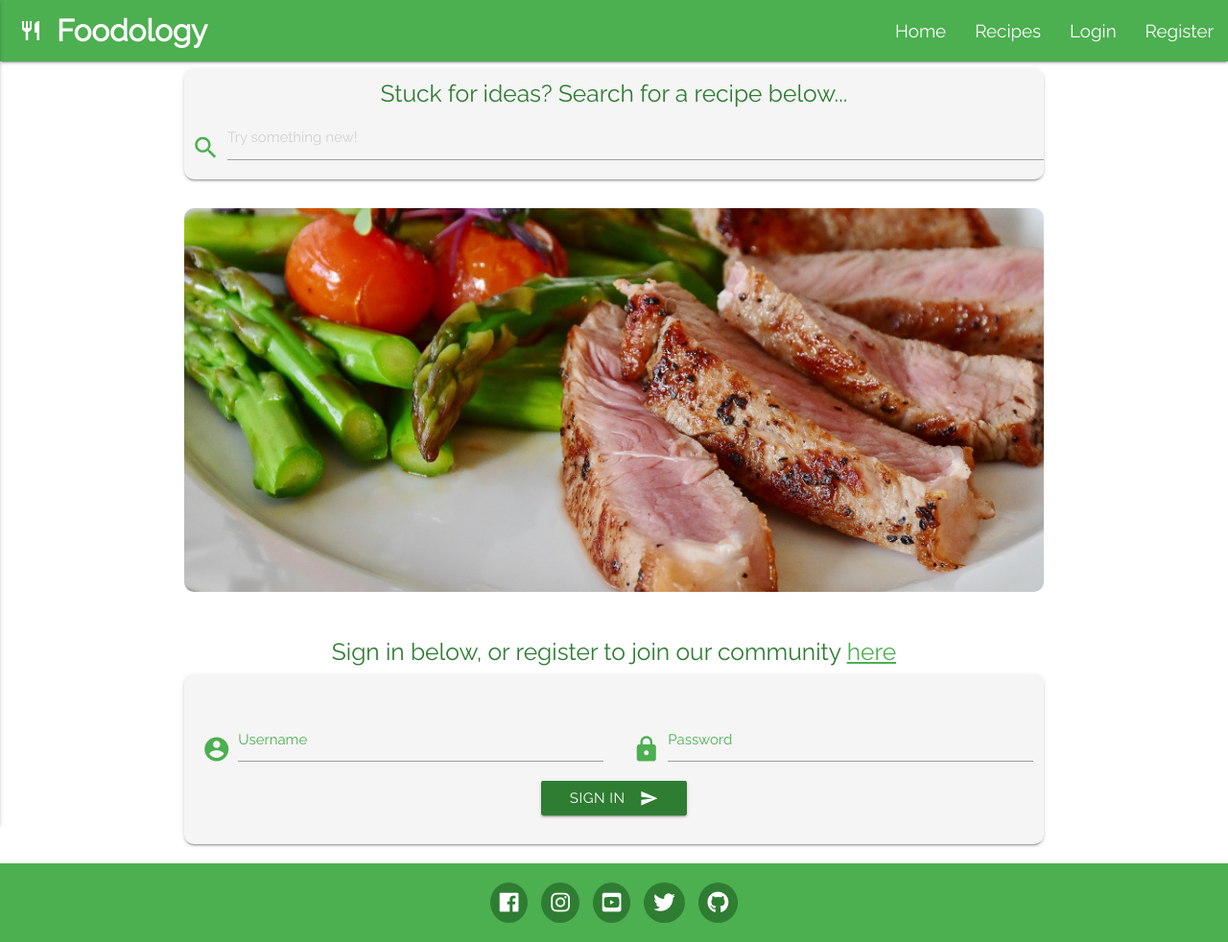
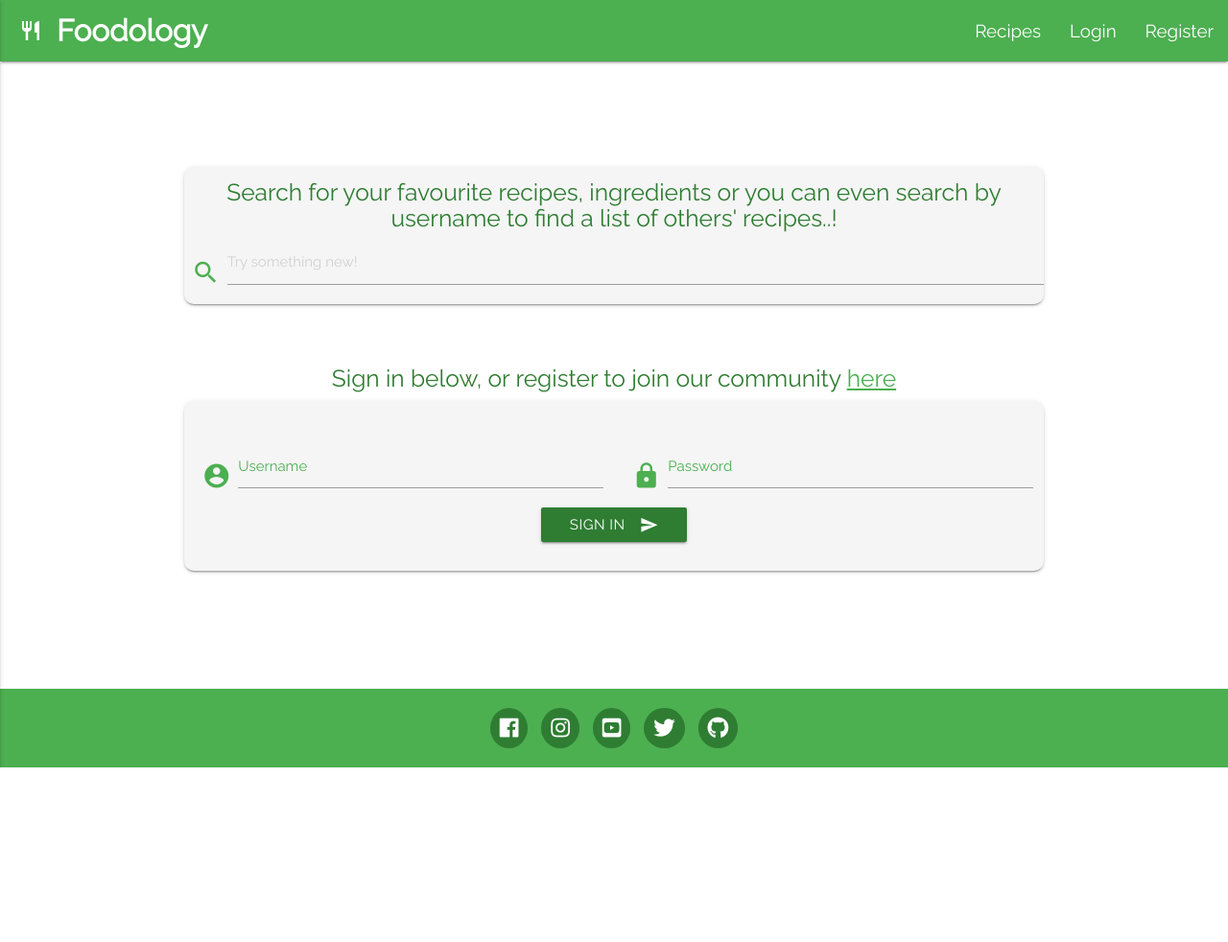
Before and after one commit to lewisclark4/CI-MilestoneProjectThree, a Flask app: page / in a window 1280 px wide. Shown: the whole page at 96% size. After the commit the page ends 800 px from the top, so only its background shows below. Run offline with Flask 2, Linux system fonts and the light colour scheme; a database or web service that is not in the repository returns one stand-in record (values such as "Sample title"); some libraries are stand-ins or nearby versions.

Commit message:
replaced index.html with recipes.html to improve user experience on the site

```diff
--- a/app.py
+++ b/app.py
@@ -25,7 +25,8 @@ allergens = mongo.db.allergens
 @app.route('/')
 @app.route('/home')
 def index():
-    return render_template("index.html")
+    return render_template("index.html",
+                            recipes=recipe.find())
 
 @app.route('/register', methods=['GET', 'POST'])
 def register():
@@ -39,7 +40,8 @@ def register():
                               'password': hashpass})
                 session['username'] = request.form['username'].lower()
                 flash('Account Created. You are now logged in' , 'success')
-                return render_template('index.html')
+                return render_template('index.html',
+                                        recipes=recipe.find())
             else:
                 flash('Passwords do not match, please try again.', 'error')
         else:
@@ -56,7 +58,8 @@ def login():
                 user_exists['password']) == user_exists['password']:
                 session["username"] = request.form["username"].lower()
                 flash('Login successful', 'success')
-                return render_template("index.html")
+                return render_template("index.html",
+                                        recipes=recipe.find())
             else:
                 flash('Invalid username/password combination',  'error')
         else:
@@ -71,11 +74,6 @@ def logout():
     session.clear()
     flash('Log out successful. We hope you found something tasty.', 'success')
     return render_template("login.html")
-
-@app.route('/recipes')
-def recipes():
-    return render_template("recipes.html",
-                            recipes=recipe.find())
 
 @app.route('/my_recipes')
 def my_recipes():
@@ -165,7 +163,7 @@ def delete_recipe(recipe_id):
 def search():
     search_results = recipe.find({'$text': {'$search': request.form['search']}})
     count =  recipe.count_documents({'$text': {'$search': request.form['search']}})
-    return render_template('recipes.html',
+    return render_template('index.html',
                             recipes=search_results,
                             count=count,
                             search=True)
--- a/templates/base.html
+++ b/templates/base.html
@@ -23,28 +23,24 @@
           </a>
           {% if 'username' not in session %}
           <ul id="nav-mobile" class="right hide-on-med-and-down">
-            <li><a href="{{url_for('index')}}" class="nav-item">Home</a></li>
-            <li><a href="{{url_for('recipes')}}" class="nav-item">Recipes</a></li>
+            <li><a href="{{url_for('index')}}" class="nav-item">Recipes</a></li>
             <li><a href="{{url_for('login')}}" class="nav-item">Login</a></li>
             <li><a href="{{url_for('register')}}" class="nav-item">Register</a></li>
           </ul>
           <ul id="mobile-demo" class="side-nav">
-            <li><a href="{{url_for('index')}}" class="nav-item white-text">Home</a></li>
-            <li><a href="{{url_for('recipes')}}" class="nav-item white-text">Recipes</a></li>
+            <li><a href="{{url_for('index')}}" class="nav-item white-text">Recipes</a></li>
             <li><a href="{{url_for('login')}}" class="nav-item white-text">Login</a></li>
             <li><a href="{{url_for('register')}}" class="nav-item white-text">Register</a></li>
           </ul>
           {% else %}
           <ul id="nav-mobile" class="right hide-on-med-and-down">
-            <li><a href="{{url_for('index')}}" class="nav-item">Home</a></li>
-            <li><a href="{{url_for('recipes')}}" class="nav-item">All Recipes</a></li>
+            <li><a href="{{url_for('index')}}" class="nav-item">All Recipes</a></li>
             <li><a href="{{url_for('add_recipe')}}" class="nav-item">Add Recipe</a></li>
             <li><a href="{{url_for('my_recipes')}}" class="nav-item">My Recipes</a></li>
             <li><a href="{{url_for('logout')}}" class="nav-item">Log out</a></li>
           </ul>
           <ul id="mobile-demo" class="side-nav">
-            <li><a href="{{url_for('index')}}" class="nav-item white-text">Home</a></li>
-            <li><a href="{{url_for('recipes')}}" class="nav-item white-text">All Recipes</a></li>
+            <li><a href="{{url_for('index')}}" class="nav-item white-text">All Recipes</a></li>
             <li><a href="{{url_for('add_recipe')}}" class="nav-item white-text">Add Recipe</a></li>
             <li><a href="{{url_for('my_recipes')}}" class="nav-item white-text">My Recipes</a></li>
             <li><a href="{{url_for('logout')}}" class="nav-item white-text">Log out</a></li>
--- a/templates/index.html
+++ b/templates/index.html
@@ -1,17 +1,38 @@
 {% extends 'base.html'%} {% block content %}
-<section class="container homecontainer">
-  <!--Search Tool -->
-  <div class="card center-align">
+<section class="container">
+<div class="card center-align">
     <div class="row center searchtag">
-      <h5 class="col s12">Stuck for ideas? Search for a recipe below...</h5>
+      <h5 class="col s12">Search for your favourite recipes, ingredients or you can even search by username to find a list of others' recipes..!</h5>
     </div>
     <form class="input-field searchbar valign-wrapper" action="{{url_for('search')}}" method="POST">
       <i class="material-icons prefix">search</i>
       <input placeholder="Try something new!" name="search" type="text" class="validate" />
     </form>
   </div>
-  <!--/Search Tool -->
-  <img class="responsive-img" src="{{ url_for('static', filename='images/homeimage.jpg') }}" alt="Recipe image"/>
+  <div class="row center-align">
+    {% if count == 0 %}
+        <h5 class="red-text">No results were found for this search, please try again</h5>
+    {% endif %}
+    {% for recipe in recipes %}
+        {% if recipe.public and not recipe.soft_delete %}
+        <a href="{{ url_for('view_recipe', recipe_id=recipe._id) }}">
+            <div class="col s12 m3 card center-align hoverable">
+                {% if recipe.image %}
+                    <div>
+                    <img class="cardimage" src="{{recipe.image}}" alt="recipe-image" />
+                    </div>
+                {% else %}
+                    <div>
+                    <img class="cardimage" src="{{ url_for('static', filename='images/defaultmeal.jpg') }}" alt="recipe-image"/>
+                    </div>
+                {% endif %}
+                <p class="cardname recipeinfo">{{recipe.recipe_name}}</p>
+            </div>
+        </a>
+        {% endif %}
+    {% endfor %}
+    </div>
+  </div>
   {% if 'username' not in session %}
   <!--Sign In -->
   <h5 class="center headertext">Sign in below, or register to join our community
@@ -55,6 +76,5 @@
     </div>
     {% endif %}
   </div>
-  <!--/Sign In -->
 </section>
 {% endblock %}
```
Also changed, not shown: templates/recipes.html (deleted, +0 -37 lines).
